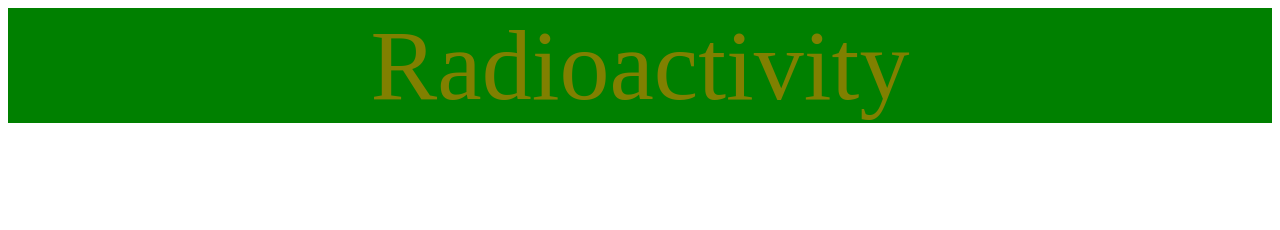
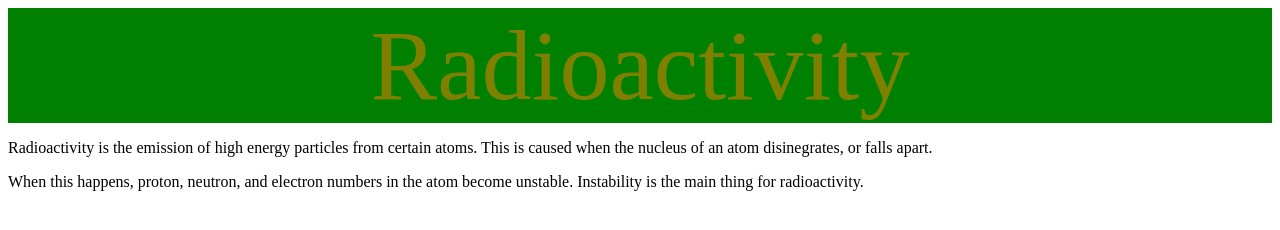
Before and after one commit to nikoskalnis/website, a plain HTML site: page index.html in a window 1280 px wide. Drawn offline with Linux system fonts and the light colour scheme.

Commit message:
Update index.html

```diff
--- a/index.html
+++ b/index.html
@@ -16,5 +16,6 @@
   <div class="h1"/>
     Radioactivity
   </div>
-
+  <p>Radioactivity is the emission of high energy particles from certain atoms. This is caused when the nucleus of an atom disinegrates, or falls apart.<br/>
+  <p>When this happens, proton, neutron, and electron numbers in the atom become unstable. Instability is the main thing for radioactivity.</p>
 </body>
```
